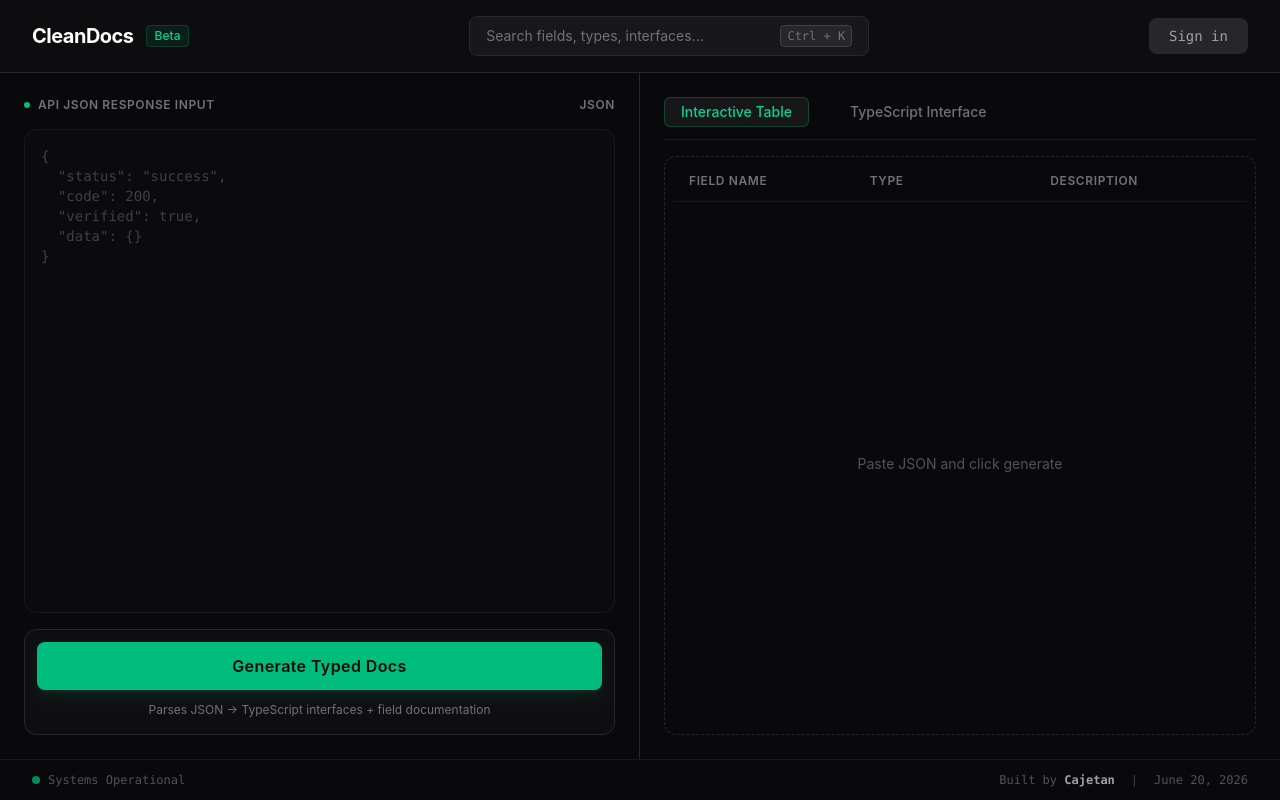
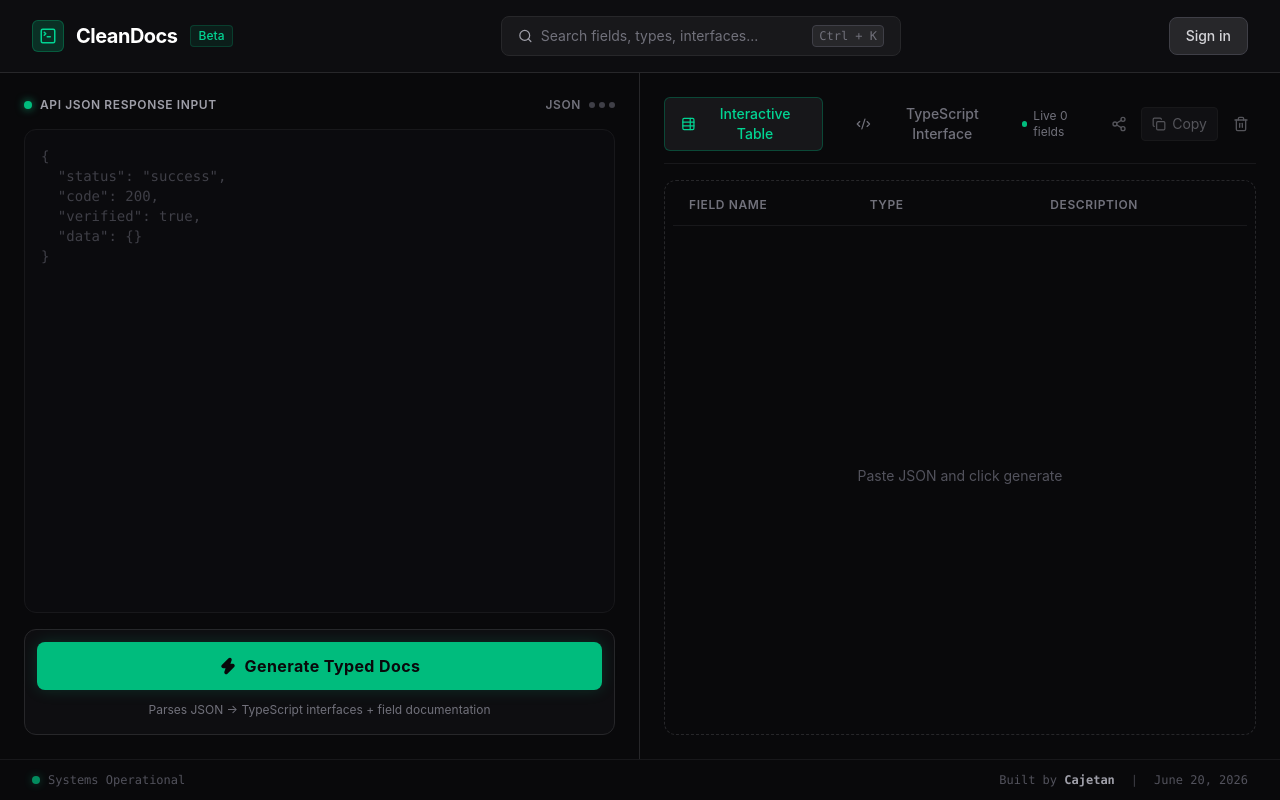
Before and after one commit to Cue-designs/CleanDocs, a React (Vite) app: page / in a window 1280 px wide. Built offline with nearby package versions, Linux system fonts and the light colour scheme.

Commit message:
Refactored the design to look more like the figma design given

```diff
--- a/package.json
+++ b/package.json
@@ -11,6 +11,7 @@
   },
   "dependencies": {
     "@tailwindcss/vite": "^4.3.1",
+    "lucide-react": "^1.21.0",
     "react": "^19.2.6",
     "react-dom": "^19.2.6",
     "tailwindcss": "^4.3.1"
--- a/src/App.tsx
+++ b/src/App.tsx
@@ -1,4 +1,15 @@
 import { useState, useRef, useEffect } from "react";
+import {
+  Search,
+  TerminalSquare,
+  Zap,
+  TableProperties,
+  Code2,
+  Copy,
+  Check,
+  Trash2,
+  Share2,
+} from "lucide-react";
 
 export default function App() {
   const [jsonInput, setJsonInput] = useState<string>("");
@@ -8,6 +19,7 @@
   const [tsCode, setTsCode] = useState<string>("");
 
   const [searchQuery, setSearchQuery] = useState<string>("");
+  const [isCopied, setIsCopied] = useState(false);
   const searchInputRef = useRef<HTMLInputElement>(null);
 
   useEffect(() => {
@@ -61,6 +73,53 @@
     }
   };
 
+  // Action Handlers
+  const handleCopy = async () => {
+    if (!tsCode && parsedFields.length === 0) return;
+    try {
+      // Copies the TypeScript interface or a JSON representation of the table
+      const textToCopy =
+        activeTab === "interface"
+          ? tsCode
+          : JSON.stringify(parsedFields, null, 2);
+      await navigator.clipboard.writeText(textToCopy);
+      setIsCopied(true);
+      setTimeout(() => setIsCopied(false), 2000);
+    } catch (err) {
+      console.error("Failed to copy text", err);
+    }
+  };
+
+  const handleDelete = () => {
+    setJsonInput("");
+    setTsCode("");
+    setParsedFields([]);
+    setErrors(null);
+  };
+
+  const handleShare = async () => {
+    if (!tsCode && parsedFields.length === 0) return;
+
+    const textToShare =
+      activeTab === "interface"
+        ? tsCode
+        : JSON.stringify(parsedFields, null, 2);
+
+    if (navigator.share) {
+      try {
+        await navigator.share({
+          title: "CleanDocs Generated Output",
+          text: textToShare,
+        });
+      } catch (err) {
+        console.error("Error sharing", err);
+      }
+    } else {
+      // Fallback to copy if Web Share API is not supported
+      handleCopy();
+    }
+  };
+
   const getTypeStyles = (type: string) => {
     switch (type) {
       case "string":
@@ -82,7 +141,6 @@
       field.type.toLowerCase().includes(searchQuery.toLowerCase()),
   );
 
-  // Dynamic date formatting for your footer
   const currentDate = new Date().toLocaleDateString("en-US", {
     year: "numeric",
     month: "long",
@@ -92,9 +150,12 @@
   return (
     <>
       <div className="w-full h-screen bg-zinc-950 text-zinc-100 flex flex-col font-sans overflow-hidden">
-        {/* HEADER: Added py-4, px-8 and shrink-0 for better spacing */}
+        {/* HEADER */}
         <header className="w-full shrink-0 border-b border-zinc-800 flex items-center justify-between px-8 py-4 bg-zinc-900/30">
           <div className="flex items-center gap-3">
+            <div className="bg-emerald-500/20 p-1.5 rounded-md border border-emerald-500/30 text-emerald-400">
+              <TerminalSquare size={18} />
+            </div>
             <span className="font-bold text-xl tracking-tight text-white">
               CleanDocs
             </span>
@@ -104,6 +165,8 @@
           </div>
 
           <div className="text-sm border border-zinc-800 bg-zinc-900 px-4 py-2 rounded-lg w-[400px] flex justify-between items-center focus-within:border-emerald-500/50 focus-within:ring-1 focus-within:ring-emerald-500/20 transition-all">
+            <div className="flex items-center w-full gap-2 text-zinc-400">
+              <Search size={16} />
               <input
                 ref={searchInputRef}
                 type="text"
@@ -112,30 +175,39 @@
                 value={searchQuery}
                 onChange={(e) => setSearchQuery(e.target.value)}
               />
+            </div>
             <kbd className="text-xs bg-zinc-800 text-zinc-500 px-1.5 py-0.5 rounded border font-mono border-zinc-700 ml-2 whitespace-nowrap">
               Ctrl + K
             </kbd>
           </div>
 
-          <button className="bg-zinc-800 hover:bg-zinc-700 hover:border-emerald-500 text-sm text-zinc-400 hover:text-zinc-200 px-5 py-2 font-mono rounded-lg transition-all">
+          <div className="flex items-center gap-4">
+            <button className="flex items-center gap-2 bg-zinc-800 hover:bg-zinc-700 hover:border-emerald-500 text-sm text-zinc-300 px-4 py-2 font-medium rounded-lg transition-all border border-zinc-700">
               Sign in
             </button>
+          </div>
         </header>
 
-        {/* MAIN CONTENT: Added flex-1 and overflow-hidden to perfectly constrain the middle section */}
+        {/* MAIN CONTENT */}
         <main className="flex-1 flex overflow-hidden">
+          {/* Left Panel */}
           <section className="w-full h-full border-b md:w-1/2 md:border-b-0 md:border-r border-zinc-800 flex flex-col p-6 bg-zinc-950">
             <h4 className="flex justify-between items-center mb-4">
               <div className="flex gap-2 items-center">
-                <span className="w-1.5 h-1.5 rounded-full bg-emerald-500"></span>
-                <span className="text-xs font-semibold text-zinc-500 tracking-wider uppercase">
+                <span className="w-2 h-2 rounded-full bg-emerald-500 shadow-[0_0_8px_rgba(16,185,129,0.8)]"></span>
+                <span className="text-xs font-semibold text-zinc-400 tracking-wider uppercase">
                   API JSON Response Input
                 </span>
               </div>
-              <div className="flex gap-1.5 items-center">
-                <p className="text-xs text-zinc-500 font-semibold tracking-wider uppercase cursor-pointer hover:text-zinc-400 transition-colors">
-                  json
-                </p>
+              <div className="flex gap-2 items-center">
+                <span className="text-xs text-zinc-500 font-semibold tracking-wider uppercase">
+                  JSON
+                </span>
+                <div className="flex gap-1">
+                  <span className="w-1.5 h-1.5 rounded-full bg-zinc-700"></span>
+                  <span className="w-1.5 h-1.5 rounded-full bg-zinc-700"></span>
+                  <span className="w-1.5 h-1.5 rounded-full bg-zinc-700"></span>
+                </div>
               </div>
             </h4>
 
@@ -154,8 +226,9 @@
             <div className="border border-zinc-800 w-full py-3 bg-zinc-900/40 rounded-xl px-3 flex flex-col mt-4">
               <button
                 onClick={handleGenerate}
-                className="bg-emerald-500 hover:bg-emerald-400 text-zinc-950 font-semibold px-4 py-3 rounded-lg transition-all tracking-wide shadow-lg shadow-emerald-500/10"
+                className="flex items-center justify-center gap-2 bg-emerald-500 hover:bg-emerald-400 text-zinc-950 font-bold px-4 py-3 rounded-lg transition-all tracking-wide shadow-[0_0_15px_rgba(16,185,129,0.2)]"
               >
+                <Zap size={18} fill="currentColor" />
                 Generate Typed Docs
               </button>
               <p className="text-zinc-500 text-xs flex justify-center py-1 mt-2">
@@ -164,34 +237,75 @@
             </div>
           </section>
 
-          <section className="w-full md:w-1/2 h-full flex flex-col p-6 bg-zinc-950">
-            <div className="flex gap-6 border-b border-zinc-900 pb-3 mb-4">
+          {/* Right Panel */}
+          <section className="w-full md:w-1/2 h-full flex flex-col p-6 bg-zinc-950 relative">
+            <div className="flex justify-between items-center border-b border-zinc-900 pb-3 mb-4">
+              <div className="flex gap-4">
                 <button
                   onClick={() => setActiveTab("table")}
-                className={`text-sm font-medium px-4 py-1 flex justify-center items-center rounded-md transition-colors ${
+                  className={`text-sm font-medium px-4 py-1.5 flex justify-center items-center gap-2 rounded-md transition-colors ${
                     activeTab === "table"
                       ? "text-emerald-400 border border-emerald-700/50 bg-zinc-800/50"
                       : "text-zinc-500 border border-transparent hover:text-zinc-300 hover:bg-zinc-800/30"
                   }`}
                 >
+                  <TableProperties size={16} />
                   Interactive Table
                 </button>
                 <button
                   onClick={() => setActiveTab("interface")}
-                className={`text-sm font-medium px-4 py-1 flex justify-center items-center rounded-md transition-colors ${
+                  className={`text-sm font-medium px-4 py-1.5 flex justify-center items-center gap-2 rounded-md transition-colors ${
                     activeTab === "interface"
                       ? "text-emerald-400 border border-emerald-700/50 bg-zinc-800/50"
                       : "text-zinc-500 border border-transparent hover:text-zinc-300 hover:bg-zinc-800/30"
                   }`}
                 >
+                  <Code2 size={16} />
                   TypeScript Interface
                 </button>
+              </div>
+
+              {/* Action Buttons: Copy, Share, Delete */}
+              <div className="flex items-center gap-2">
+                <span className="text-xs text-zinc-500 mr-2 flex items-center gap-1.5">
+                  <span className="w-1.5 h-1.5 rounded-full bg-emerald-500"></span>
+                  Live {parsedFields.length} fields
+                </span>
+                <button
+                  onClick={handleShare}
+                  disabled={!tsCode && parsedFields.length === 0}
+                  className="p-1.5 text-zinc-400 hover:text-emerald-400 hover:bg-zinc-800 rounded transition-colors disabled:opacity-50 disabled:cursor-not-allowed"
+                  title="Share"
+                >
+                  <Share2 size={16} />
+                </button>
+                <button
+                  onClick={handleCopy}
+                  disabled={!tsCode && parsedFields.length === 0}
+                  className="flex items-center gap-1.5 px-2.5 py-1.5 text-sm text-zinc-400 hover:text-zinc-200 bg-zinc-900 border border-zinc-800 hover:border-zinc-700 rounded transition-all disabled:opacity-50 disabled:cursor-not-allowed"
+                >
+                  {isCopied ? (
+                    <Check size={14} className="text-emerald-400" />
+                  ) : (
+                    <Copy size={14} />
+                  )}
+                  {isCopied ? "Copied!" : "Copy"}
+                </button>
+                <button
+                  onClick={handleDelete}
+                  disabled={!tsCode && parsedFields.length === 0}
+                  className="p-1.5 text-zinc-400 hover:text-red-400 hover:bg-red-500/10 hover:border-red-500/20 border border-transparent rounded transition-all disabled:opacity-50 disabled:cursor-not-allowed"
+                  title="Clear Output"
+                >
+                  <Trash2 size={16} />
+                </button>
+              </div>
             </div>
 
             <section className="flex-1 flex flex-col border border-dashed border-zinc-800 rounded-xl overflow-hidden bg-zinc-950">
               {activeTab === "table" ? (
                 <div className="w-full h-full flex flex-col overflow-y-auto p-2">
-                  <div className="grid grid-cols-3 text-xs font-semibold text-zinc-500 uppercase tracking-wider pb-3 border-b border-zinc-900 px-4 pt-2 sticky top-0 bg-zinc-950">
+                  <div className="grid grid-cols-3 text-xs font-semibold text-zinc-500 uppercase tracking-wider pb-3 border-b border-zinc-900 px-4 pt-2 sticky top-0 bg-zinc-950 z-10">
                     <div>Field Name</div>
                     <div>Type</div>
                     <div>Description</div>
@@ -207,7 +321,7 @@
                     filteredFields.map((field, idx) => (
                       <div
                         key={idx}
-                        className="grid grid-cols-3 items-center py-3.5 border-b border-zinc-900/60 hover:bg-zinc-900/20 px-4 text-sm transition-colors"
+                        className="grid grid-cols-3 items-center py-3.5 border-b border-zinc-900/60 hover:bg-zinc-900/20 px-4 text-sm transition-colors group"
                       >
                         <div className="font-mono text-zinc-200">
                           {field.name}
@@ -243,11 +357,11 @@
           </section>
         </main>
 
-        {/* FOOTER: New section added with shrink-0 */}
+        {/* FOOTER */}
         <footer className="w-full shrink-0 border-t border-zinc-900 bg-zinc-950 flex items-center justify-between px-8 py-3 text-xs text-zinc-600 font-mono">
           <div className="flex items-center gap-4">
             <span className="flex items-center gap-2">
-              <span className="w-2 h-2 rounded-full bg-emerald-500 animate-pulse"></span>
+              <span className="w-2 h-2 rounded-full bg-emerald-500 animate-pulse shadow-[0_0_8px_rgba(16,185,129,0.5)]"></span>
               Systems Operational
             </span>
           </div>
```
Also changed, not shown: 1 other file (tests, documents, lock files or other folders). Lines whose indentation alone changed are shown as unchanged.
